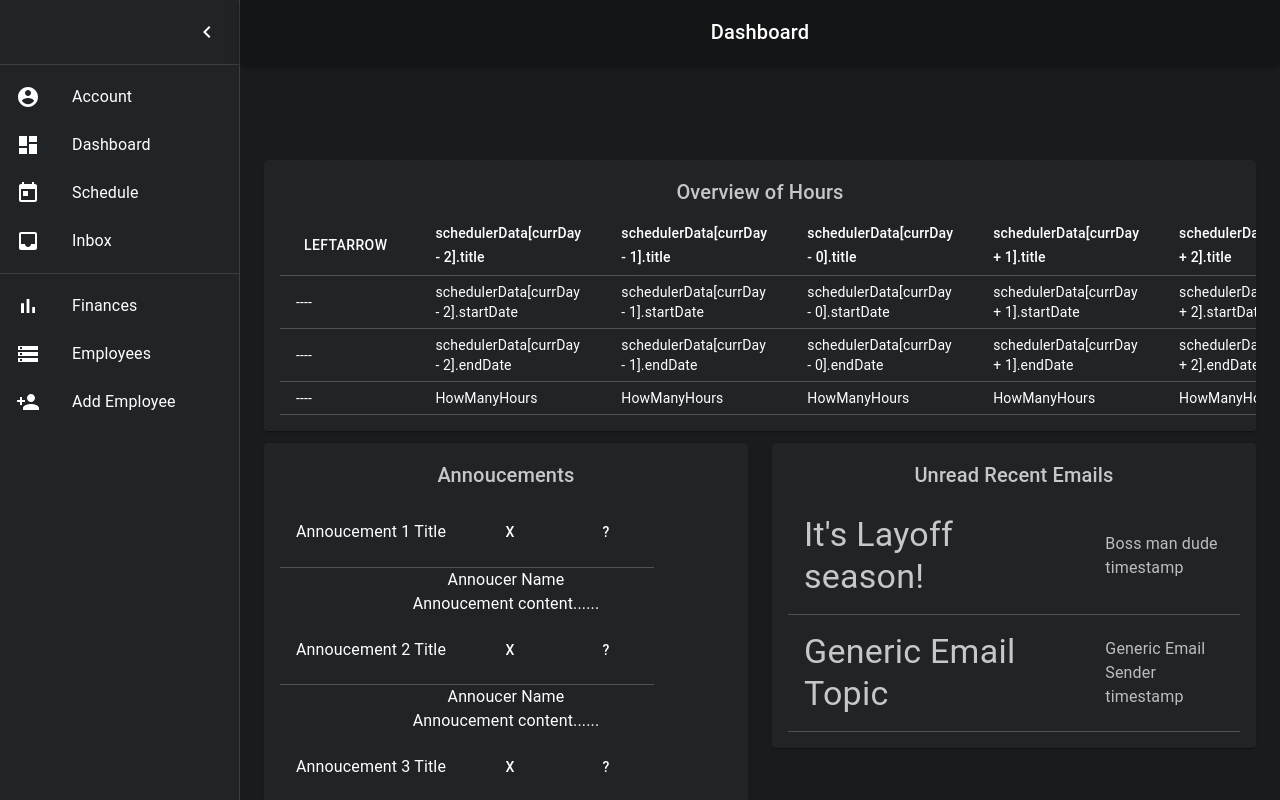
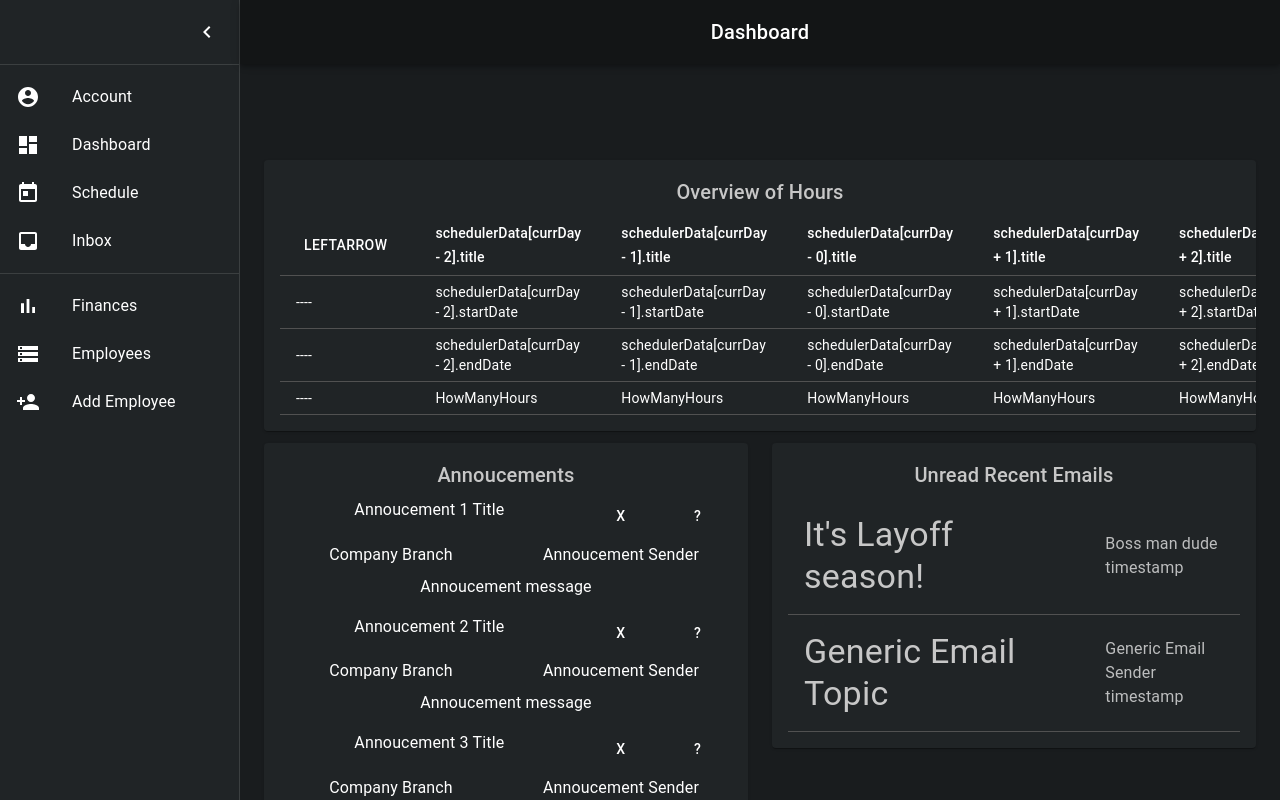
Before and after one commit to Nycarus/expendable-employees, a React (Create React App) app in the folder expendable-employees/client/: page /user in a window 1280 px wide. Built offline with nearby package versions, Linux system fonts and the light colour scheme.

Commit message:
Announcement Layout tweaks
Fixed a typo in the database schema, there was a missing e in 'Annoucement'

Spent way too long trying to get dashboard annoucement layout the way i want and still not getting it completely right

```diff
--- a/expendable-employees/client/src/components/Annoucements.js
+++ b/expendable-employees/client/src/components/Annoucements.js
@@ -76,62 +76,82 @@ export default function Annoucements() {
   return (
     <React.Fragment>
         <Title>Annoucements</Title>
-        <Table>
-            <TableBody>
-                <TableRow>
-                    <Grid>
-                        <TableRow>
-                            <TableCell>
+
+
+
+
+        <Grid container spacing = {1}>
+            <Grid item xs={8}>
                 <Typography>Annoucement 1 Title</Typography>
-                            </TableCell>
-                            <TableCell>
+            </Grid>
+            <Grid item xs={2}>
                 <Button>X</Button>
-                            </TableCell>
-                            <TableCell>
+            </Grid>
+            <Grid item xs={2}>
                 <Button>?</Button>
-                            </TableCell>
-                        </TableRow>
-                        <Typography>Annoucer Name</Typography>
-                        <Typography>Annoucement content......</Typography>
+            </Grid>
+            <Grid item xs = {6}>
+                <Typography>Company Branch</Typography>
+            </Grid>
+            <Grid item xs = {6}>
+                <Typography>Annoucement Sender</Typography>
+            </Grid>
+            <Grid item xs = {12}>
+                <Typography>Annoucement message</Typography>
+            </Grid>
 
+            <Grid item xs = {12}></Grid>
+            <Grid item xs = {12}></Grid>
         </Grid>
-                </TableRow>
-                <TableRow>
-                    <Grid>
-                        <TableRow>
-                            <TableCell>
+
+        <Grid container spacing = {1}>
+            <Grid item xs={8}>
                 <Typography>Annoucement 2 Title</Typography>
-                            </TableCell>
-                            <TableCell>
+            </Grid>
+            <Grid item xs={2}>
                 <Button>X</Button>
-                            </TableCell>
-                            <TableCell>
+            </Grid>
+            <Grid item xs={2}>
                 <Button>?</Button>
-                            </TableCell>
-                        </TableRow>
-                        <Typography>Annoucer Name</Typography>
-                        <Typography>Annoucement content......</Typography>
             </Grid>
-                </TableRow>
-                <TableRow>
-                    <Grid>
-                        <TableRow>
-                            <TableCell>
+            <Grid item xs = {6}>
+                <Typography>Company Branch</Typography>
+            </Grid>
+            <Grid item xs = {6}>
+                <Typography>Annoucement Sender</Typography>
+            </Grid>
+            <Grid item xs = {12}>
+                <Typography>Annoucement message</Typography>
+            </Grid>
+
+            <Grid item xs = {12}></Grid>
+            <Grid item xs = {12}></Grid>
+        </Grid>
+
+        <Grid container spacing = {1}>
+            <Grid item xs={8}>
                 <Typography>Annoucement 3 Title</Typography>
-                            </TableCell>
-                            <TableCell>
+            </Grid>
+            <Grid item xs={2}>
                 <Button>X</Button>
-                            </TableCell>
-                            <TableCell>
+            </Grid>
+            <Grid item xs={2}>
                 <Button>?</Button>
-                            </TableCell>
-                        </TableRow>
-                        <Typography>Annoucer Name</Typography>
-                        <Typography>Annoucement content......</Typography>
             </Grid>
-                </TableRow>
-            </TableBody>
-        </Table>
+            <Grid item xs = {6}>
+                <Typography>Company Branch</Typography>
+            </Grid>
+            <Grid item xs = {6}>
+                <Typography>Annoucement Sender</Typography>
+            </Grid>
+            <Grid item xs = {12}>
+                <Typography>Annoucement message</Typography>
+            </Grid>
+
+            <Grid item xs = {12}></Grid>
+            <Grid item xs = {12}></Grid>
+        </Grid>
+
     </React.Fragment>
   );
 }
```
Also changed, not shown: 1 other file (tests, documents, lock files or other folders). Lines whose indentation alone changed are shown as unchanged.
